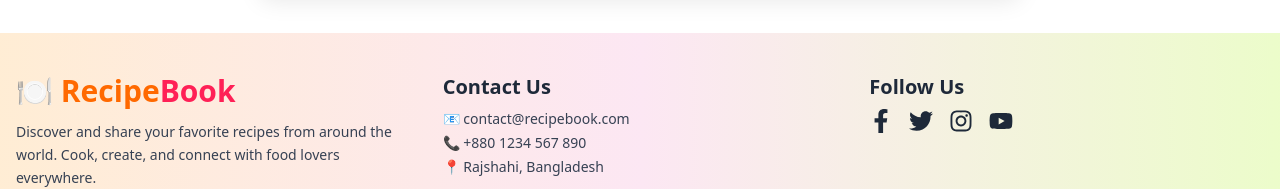
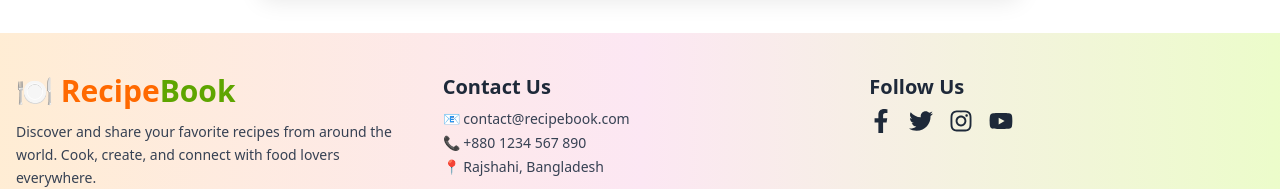
Before and after one commit to md-asgor-ali/a10-recipe-book-app-client, a React (Vite) app: page /add-recipes in a window 1280 px wide. Shown: the part 1110-1299 px from the top of the page. Built offline with nearby package versions, Linux system fonts and the light colour scheme; no server answers.

Commit message:
helmet addad

```diff
--- a/package.json
+++ b/package.json
@@ -16,6 +16,7 @@
     "react": "^19.1.0",
     "react-awesome-reveal": "^4.3.1",
     "react-dom": "^19.1.0",
+    "react-helmet-async": "^2.0.5",
     "react-hot-toast": "^2.5.2",
     "react-icons": "^5.5.0",
     "react-router": "^7.6.0",
--- a/src/components/Footer.jsx
+++ b/src/components/Footer.jsx
@@ -16,7 +16,7 @@ const Footer = () => {
         {/* Logo & Description */}
         <div>
           <h2 className="text-3xl font-bold text-orange-500">
-            🍽️ Recipe<span className="text-rose-500">Book</span>
+            🍽️ Recipe<span className="text-lime-600">Book</span>
           </h2>
           <p className="mt-3 text-sm text-gray-700 leading-relaxed">
             Discover and share your favorite recipes from around the world.
```
Also changed, not shown: src/main.jsx (+14 -11 lines), 1 other file (tests, documents, lock files or other folders).
